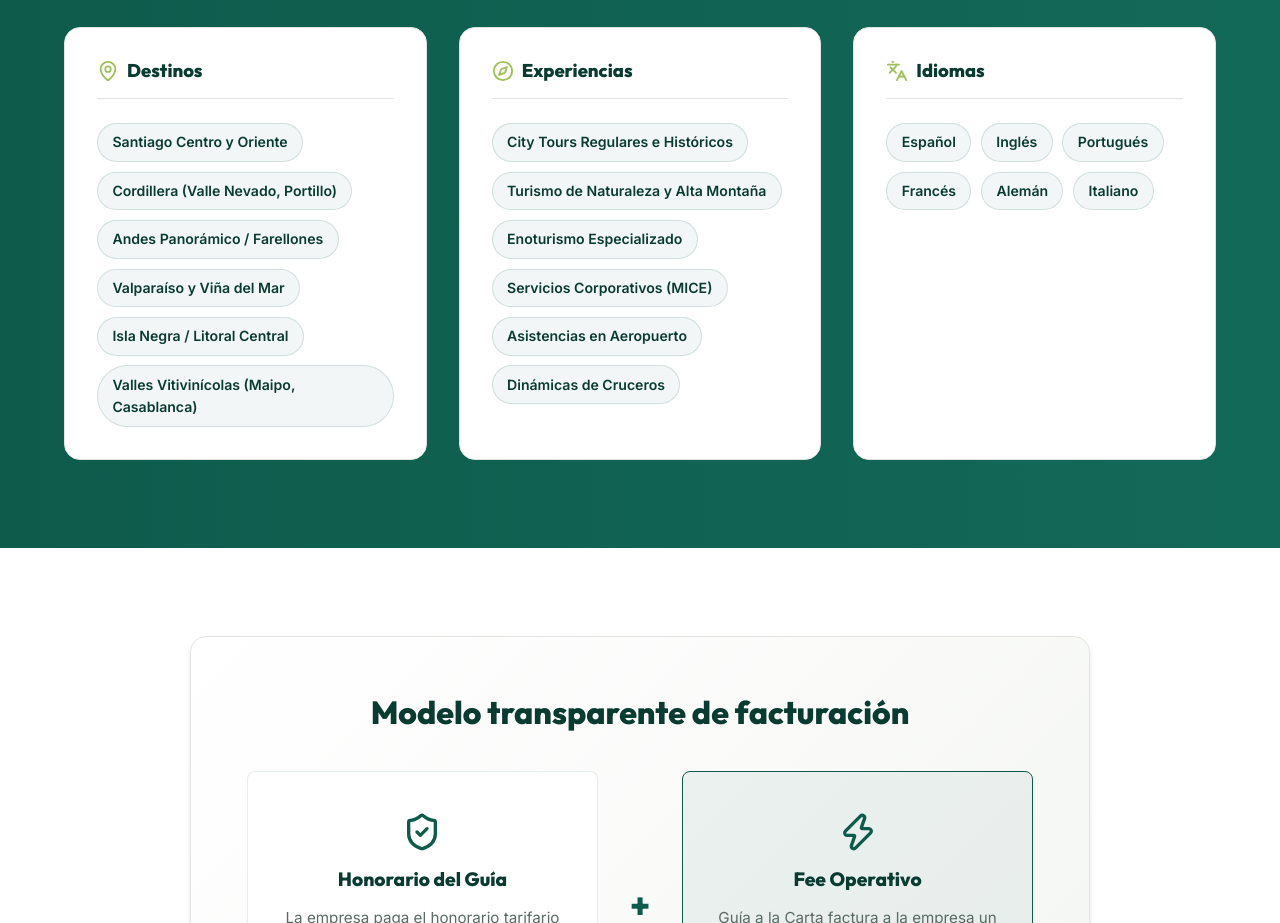
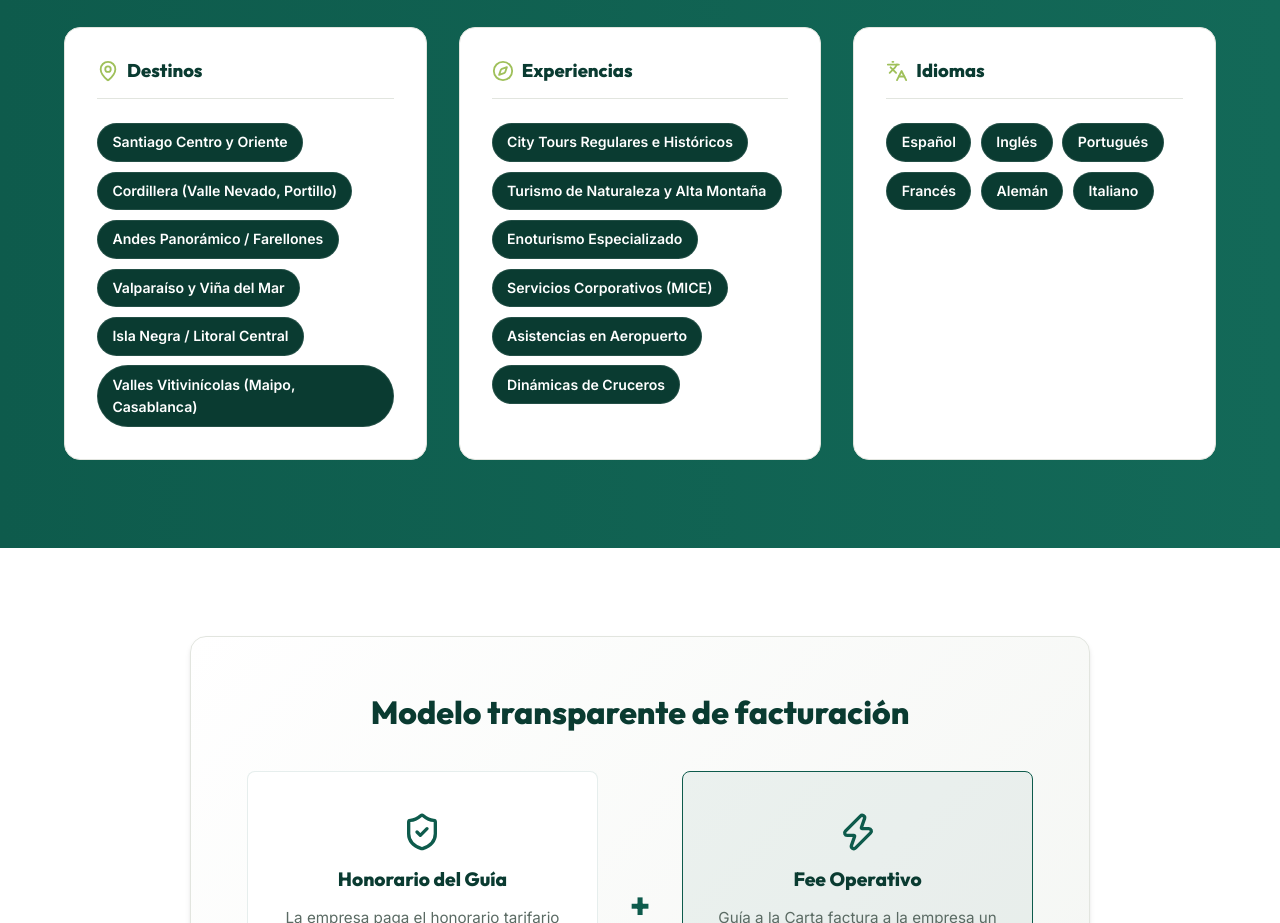
Before and after one commit to guiaalacartaoficial/guia-a-la-carta-web, a React (Vite) app: page /servicios in a window 1280 px wide. Shown: the part 6640-7563 px from the top of the page. Built offline with nearby package versions, Linux system fonts and the light colour scheme; no server answers.

Commit message:
style: etiquetas de cobertura fijas con fondo oscuro y texto blanco

```diff
--- a/src/pages/Servicios.css
+++ b/src/pages/Servicios.css
@@ -612,20 +612,18 @@
   gap: 0.6rem;
 }
 .b2b-tag {
-  background: rgba(14, 91, 76, 0.05);
-  border: 1px solid rgba(14, 91, 76, 0.15);
+  background: var(--c-primary-dark);
+  border: 1px solid rgba(255, 255, 255, 0.1);
   padding: 0.45rem 0.9rem;
   border-radius: var(--radius-full);
   font-size: 0.88rem;
   font-weight: 600;
-  color: var(--c-primary-dark); /* Texto mucho más oscuro para contraste */
-  transition: all 0.2s;
+  color: white; /* Texto blanco fijo */
+  transition: transform 0.2s;
   cursor: default;
 }
 .b2b-tag:hover {
-  background: var(--c-primary-dark);
-  border-color: var(--c-primary-dark);
-  color: white;
+  transform: scale(1.05); /* Un pequeño realce sin cambiar colores */
 }
 
 /* ============================================= */
```
